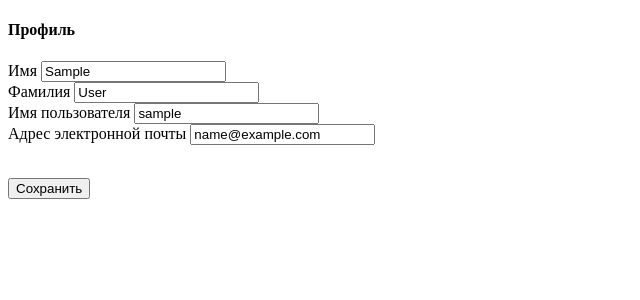
After one commit to ErVasyaVC/IngiridWebApp, a Django app: page /users/profile/ in a window 1280 px wide. The commit adds this page. Shown: the top 300 px of the page, without its empty margins (0-640 px from the left). Run offline with Django 4.2, Linux system fonts and the light colour scheme; the visitor is signed in with stand-in values (Sample User, id 1); some libraries are stand-ins or nearby versions.

```diff
--- a/ingrid/settings.py
+++ b/ingrid/settings.py
@@ -111,7 +111,7 @@ AUTH_PASSWORD_VALIDATORS = [
 
 LANGUAGE_CODE = 'ru-RU'
 
-TIME_ZONE = 'UTC'
+TIME_ZONE = 'Europe/Moscow'
 
 USE_I18N = True
 
--- a/users/forms.py
+++ b/users/forms.py
@@ -1,5 +1,5 @@
 from django import forms
-from django.contrib.auth.forms import AuthenticationForm, UserCreationForm
+from django.contrib.auth.forms import AuthenticationForm, UserCreationForm, UserChangeForm
 
 from users.models import User
 import datetime
@@ -29,7 +29,7 @@ class UserRegistrationForm(UserCreationForm):
                                             widget=forms.SelectDateWidget(years=range(year, year-101, -1)))
     password1 = forms.CharField(widget=forms.PasswordInput(attrs={'placeholder': 'Введите пароль'}))
     password2 = forms.CharField(widget=forms.PasswordInput(attrs={'placeholder': 'Подтвердите пароль'}))
-    tags = forms.BooleanField(widget=forms.CheckboxInput(attrs={'placeholder': 'Подтвердите пароль'}))
+    # tags = forms.BooleanField(widget=forms.CheckboxInput(attrs={'placeholder': 'Подтвердите пароль'}))
     class Meta:
         model = User
         fields = ('first_name', 'last_name', 'username', 'email', 'birthday', 'password1', 'password2')
@@ -38,3 +38,16 @@ class UserRegistrationForm(UserCreationForm):
         super(UserRegistrationForm, self).__init__(*args, **kwargs)
         for field_name, field in self.fields.items():
             field.widget.attrs['class'] = 'form-control py-4'
+
+class UserProfileForm(UserChangeForm):
+    username = forms.CharField(widget=forms.TextInput(attrs={'readonly': True}))
+    email = forms.CharField(widget=forms.EmailInput())
+
+    class Meta:
+        model = User
+        fields = ('username', 'email', 'first_name', 'last_name')
+
+    def __init__(self, *args, **kwargs):
+        super(UserProfileForm, self).__init__(*args, **kwargs)
+        for field_name, field in self.fields.items():
+            field.widget.attrs['class'] = 'form-control py-4'
--- a/users/models.py
+++ b/users/models.py
@@ -4,5 +4,4 @@ from django.contrib.auth.models import AbstractUser
 
 class User(AbstractUser):
     birthday = models.DateField(null=True)
-    image = models.ImageField(upload_to='users_images', blank=True, null=True)
-    tags = models.BooleanField()
+    # tags = models.BooleanField()
--- /dev/null
+++ b/users/templates/users/profile.html
@@ -0,0 +1,69 @@
+
+
+<!DOCTYPE html>
+<html lang="en">
+<head>
+    <meta charset="utf-8">
+    <meta name="viewport" content="width=device-width, initial-scale=1, shrink-to-fit=no">
+    <meta name="description" content="">
+    <meta name="author" content="">
+    <title> Профиль</title>
+
+</head>
+<body class="bg-light">
+<!-- Navigation -->
+
+
+<div class="container">
+    <div class="row">
+        <div class="col-lg-7">
+            <h4 class="mt-3 mb-3">Профиль</h4>
+            <form action="{% url 'users:profile' %}", method="post">
+                {% csrf_token %}
+                <div class="form-row">
+                    <div class="col-lg-6">
+                        <div class="form-group">
+                            <label class="small mb-1" for="{{ form.first_name.id_for_label }}">Имя</label>
+                            {{ form.first_name}}
+                        </div>
+                    </div>
+                    <div class="col-lg-6">
+                        <div class="form-group">
+                            <label class="small mb-1" for="{{ form.last_name.id_for_label }}">Фамилия</label>
+                            {{ form.last_name }}
+                        </div>
+                    </div>
+                </div>
+                <div class="form-row">
+                    <div class="col-lg-6">
+                        <label class="small mb-1" for="{{ form.username.id_for_label }}">Имя пользователя</label>
+                        {{ form.username }}
+                    </div>
+                    <div class="col-lg-6">
+                        <label class="small mb-1" for="{{ form.email.id_for_label }}">Адрес электронной
+                            почты</label>
+                        {{ form.email }}
+                    </div>
+                </div>
+                <div class="form-row">
+                    <div class="col-lg-12" style="margin-top: 33px;">
+                        <input class="btn btn-info btn-block" type="submit" value="Сохранить">
+                    </div>
+                </div>
+            </form>
+        </div>
+
+    </div>
+</div>
+
+<!-- Bootstrap core JavaScript -->
+<script src="../vendor/jquery/jquery.min.js"></script>
+<script src="../vendor/bootstrap/js/bootstrap.bundle.min.js"></script>
+<script src="https://cdn.jsdelivr.net/npm/bootstrap@5.1.3/dist/js/bootstrap.bundle.min.js"
+        integrity="sha384-ka7Sk0Gln4gmtz2MlQnikT1wXgYsOg+OMhuP+IlRH9sENBO0LRn5q+8nbTov4+1p"
+        crossorigin="anonymous"></script>
+
+<!-- FontAwesome script -->
+<script src="../vendor/fontawesome/fontawesome-icons.js" crossorigin="anonymous"></script>
+</body>
+</html>
--- a/users/templates/users/register.html
+++ b/users/templates/users/register.html
@@ -20,13 +20,15 @@
             <div class="container">
                 <div class="row justify-content-center">
                     <div class="col-lg-7">
+                    {% if form.errors %}
                         <div class="alert alert-warning alert-dismissible fade show" role="alert"
                              style="margin-top: 50px;">
-                            <strong>Holy guacamole!</strong> You should check in on some of those fields below.
+                            {{ form.errors }}
                             <button type="button" class="close" data-dismiss="alert" aria-label="Close">
                                 <span aria-hidden="true">&times;</span>
                             </button>
                         </div>
+                    {% endif %}
                         <div class="card shadow-lg border-0 rounded-lg mt-5">
                             <div class="card-header"><h3 class="text-center font-weight-light my-4">Создать аккаунт</h3>
                             </div>
@@ -53,7 +55,7 @@
                                             {{ form.username }}
                                         </div>
                                         <div class="col-md-6">
-                                            <label class="small mb-1" for="{{ form.birthday.id_for_label }}">День рождение</label>
+                                            <label class="small mb-1" for="{{ form.birthday.id_for_label }}">День рождения</label>
                                             {{ form.birthday }}
                                         </div>
                                         <div class="col-md-6">
--- a/users/urls.py
+++ b/users/urls.py
@@ -1,10 +1,12 @@
 from django.urls import path
 
-from users.views import login, register
+from users.views import login, register, profile, logout
 
 app_name = 'users'
 
 urlpatterns = [
     path('login/', login, name='login'),
     path('register/', register, name='register'),
+    path('profile/', profile, name='profile'),
+    path('logout/', logout, name='logout'),
 ]
--- a/users/views.py
+++ b/users/views.py
@@ -1,8 +1,8 @@
 from django.shortcuts import render, HttpResponsePermanentRedirect
 from django.urls import reverse
-from django.contrib import auth
+from django.contrib import auth, messages
 
-from users.forms import UserLoginForm, UserRegistrationForm
+from users.forms import UserLoginForm, UserRegistrationForm, UserProfileForm
 
 
 def login(request):
@@ -26,8 +26,27 @@ def register(request):
         form = UserRegistrationForm(data=request.POST)
         if form.is_valid():
             form.save()
+            messages.success(request, 'Вы успешно зарегистрировались!')
             return HttpResponsePermanentRedirect(reverse('users:login'))
     else:
         form = UserRegistrationForm()
     context = {'form': form}
     return render(request, 'users/register.html', context)
+
+
+def profile(request):
+    if request.method == 'POST':
+        form = UserProfileForm(data=request.POST, instance=request.user)
+        if form.is_valid():
+            form.save()
+            return HttpResponsePermanentRedirect(reverse('users:profile'))
+
+    else:
+        form = UserProfileForm(instance=request.user)
+    context = {'form': form}
+    return render(request, 'users/profile.html', context)
+
+
+def logout(request):
+    auth.logout(request)
+    return HttpResponsePermanentRedirect(reverse('/'))
```
Also changed, not shown: users/templates/users/login.html (+11 -1 lines), users/migrations/0004_remove_user_image.py (added).
